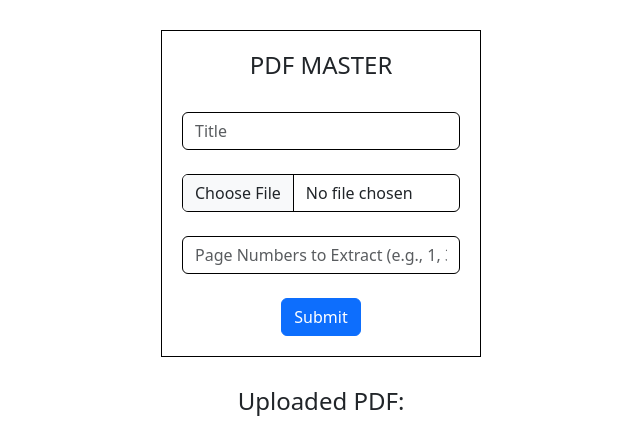
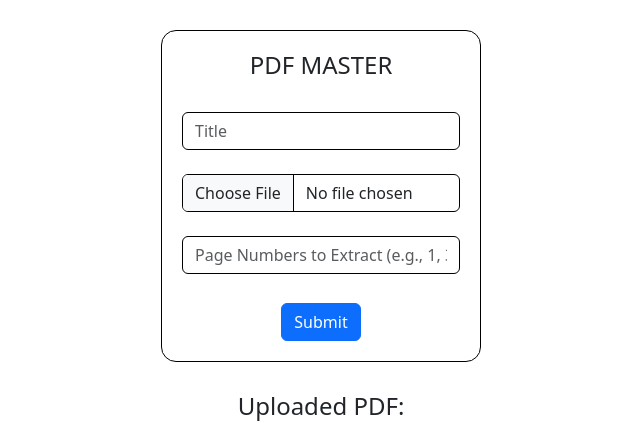
Before and after one commit to MursaleenShah/Pdf_Master_Frontend, a React (Create React App) app: page / in a window 1280 px wide. Shown: the top 423 px of the page, without its empty margins (319-959 px from the left). Built offline with nearby package versions, Linux system fonts and the light colour scheme; no server answers.

Commit message:
updated UI

```diff
--- a/src/index.css
+++ b/src/index.css
@@ -17,12 +17,14 @@ code {
     align-items: center;
     padding-top: 30px;
     flex-direction: column;
+
 }
 .formStyle{
   padding: 20px;
   border: 1px solid black;
   width: 25%;
   text-align: center;
+  border-radius: 15px;
 }
 
 .form-control{
@@ -51,3 +53,6 @@ code {
 canvas.react-pdf__Page__canvas {
   margin-bottom: 50px;
 }
+.btn{
+  margin-top: 5px;
+}
```
